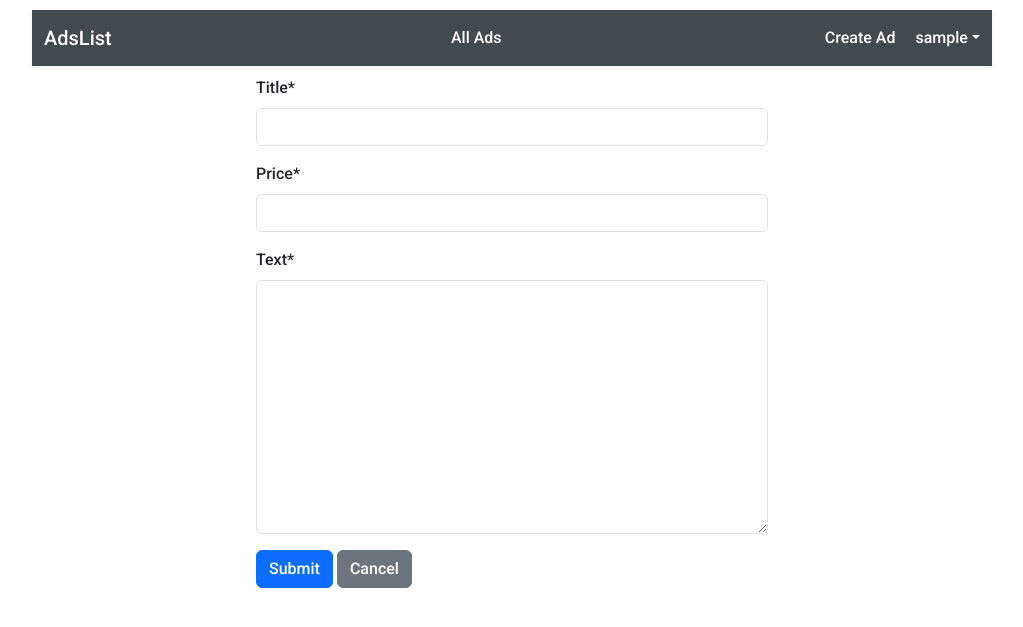
After one commit to acsolle66/dj4e-ads, a Django app: page /ad/create/ in a window 1280 px wide. The commit adds this page. Shown: the top 627 px of the page, without its empty margins (128-1151 px from the left). Run offline with Django 5.2, Linux system fonts and the light colour scheme; the visitor is signed in with stand-in values (Sample User, id 1); parts of the project's set-up code (start-up, migrations or seed data) failed here and were passed over; some libraries are stand-ins or nearby versions.

Commit message:
add crud

```diff
--- /dev/null
+++ b/mysite/ads/forms.py
@@ -0,0 +1,8 @@
+from django.forms import ModelForm
+from ads.models import Ad
+
+
+class AdForm(ModelForm):
+    class Meta:
+        model = Ad
+        fields = ["title", "price", "text"]
--- /dev/null
+++ b/mysite/ads/templates/ads/ad_create.html
@@ -0,0 +1,13 @@
+{% extends 'base.html' %}
+{% block content %}
+  {% include 'navbar.html' %}
+  {% load crispy_forms_tags %}
+  <div style="width: 40%; margin: auto;">
+    <form method="post">
+      {% csrf_token %}
+      {{ form|crispy }}
+      <input type="submit" class="btn btn-primary" value="Submit" />
+      <a href="/ads" class="btn btn-secondary">Cancel</a>
+    </form>
+  </div>
+{% endblock %}
--- a/mysite/ads/urls.py
+++ b/mysite/ads/urls.py
@@ -4,5 +4,9 @@ from . import views
 app_name = "ads"
 
 urlpatterns = [
-    path("", views.ads_list_view, name="ads_list"),
+    path("ads/", views.ads_list_view, name="ads_list"),
+    path("ad/create/", views.ads_create_view, name="ads_create"),
+    path("ad/<int:pk>/", views.ads_detail_view, name="ads_detail"),
+    path("ad/<int:pk>/update/", views.ad_update, name="ad_update"),
+    path("ad/<int:pk>/delete/", views.ad_delete, name="ad_delete"),
 ]
--- a/mysite/ads/views.py
+++ b/mysite/ads/views.py
@@ -1,7 +1,69 @@
-from django.http import HttpResponse
+from django.http import HttpResponse, HttpRequest, HttpResponseRedirect
 from django.template.response import TemplateResponse
+from django.contrib.auth.decorators import login_required
+from django.urls import reverse
+from ads.models import Ad
+from ads.forms import AdForm
+from django.shortcuts import get_object_or_404
 
 
 # Create your views here.
-def ads_list_view(request) -> HttpResponse:
-    return TemplateResponse(request, "ads/ads_list_view.html", {})
+def ads_list_view(request: HttpRequest) -> HttpResponse:
+    ads = Ad.objects.all()
+    return TemplateResponse(request, "ads/ads_list.html", {"ads": ads})
+
+
+@login_required()
+def ads_create_view(request: HttpRequest) -> HttpResponse:
+    if request.method == "POST":
+        form = AdForm(request.POST)
+        if form.is_valid():
+            form = form.save(commit=False)
+            form.owner = request.user
+            form.save()
+            return HttpResponseRedirect(reverse("ads:ads_list"))
+    else:
+        form = AdForm()
+    return TemplateResponse(request, "ads/ad_create.html", {"form": form})
+
+
+def ads_detail_view(request: HttpRequest, pk: int) -> HttpResponse:
+    object = get_object_or_404(Ad, pk=pk)
+
+    return TemplateResponse(request, "ads/ad_detail.html", {"ad": object})
+
+
+def ad_update(request: HttpRequest, pk: int):
+    # Check if user is logged in
+    if not request.user.is_authenticated:
+        return HttpResponseRedirect(reverse("home:login"))
+
+    # Check if user owns the model object
+    object = get_object_or_404(Ad, pk=pk)
+    if object.owner != request.user:
+        return HttpResponseRedirect(reverse("ads:ads_list"))
+    else:
+        if request.method == "POST":
+            form = AdForm(request.POST, instance=object)
+            if form.is_valid():
+                form.save()
+                return HttpResponseRedirect(reverse("ads:ads_list"))
+        else:
+            form = AdForm(instance=object)
+        return TemplateResponse(request, "ads/ad_create.html", {"form": form})
+
+
+def ad_delete(request: HttpRequest, pk: int) -> HttpResponse:
+    # Check if user is logged in
+    if not request.user.is_authenticated:
+        return HttpResponseRedirect(reverse("home:login"))
+
+    # Check if user owns the model object
+    object = get_object_or_404(Ad, pk=pk)
+    if object.owner != request.user:
+        return HttpResponseRedirect(reverse("ads:ads_list"))
+    else:
+        if request.method == "POST":
+            object.delete()
+            return HttpResponseRedirect(reverse("ads:ads_list"))
+        return TemplateResponse(request, "ads/ad_delete.html", {"ad": object})
--- a/mysite/home/templates/navbar.html
+++ b/mysite/home/templates/navbar.html
@@ -8,18 +8,19 @@
     </ul>
     {% if user.is_authenticated %}
       <div class="nav-item dropdown">
-        <a class="dropdown-toggle text-decoration-none" style="color: white;" role="button" data-bs-toggle="dropdown" aria-expanded="true" data-bs-reference="parent">{{ user }}</a>
+        <a class="me-3 text-decoration-none" href="{% url 'ads:ads_create' %}" style="color: white;" onMouseOver="this.style.color='silver'" onMouseOut="this.style.color='white'">Create Ad</a>
+        <a class="dropdown-toggle text-decoration-none" style="color: white;" role="button" data-bs-toggle="dropdown" aria-expanded="true" data-bs-reference="parent" onMouseOver="this.style.color='silver'" onMouseOut="this.style.color='white'">{{ user }}</a>
         <ul class="dropdown-menu dropdown-menu-end" style="border-radius: 0; border-color: black;">
           <li>
             <form action="{% url 'logout' %}" method="post">
               {% csrf_token %}
-              <button type="submit" style="background: none; border: none; outline: none; box-shadow: none;">Log Out</button>
+              <button type="submit" style="background: none; border: none; outline: none; box-shadow: none;" onMouseOver="this.style.color='black'" onMouseOut="this.style.color='#414a4c'">Log Out</button>
             </form>
           </li>
         </ul>
       </div>
     {% else %}
-      <a class="navbar-brand" style="color: white;" onMouseOver="this.style.color='silver'" onMouseOut="this.style.color='white'" href="{% url 'login' %}">Login</a>
+      <a class="navbar-brand" style="color: white;" onMouseOver="this.style.color='silver'" onMouseOut="this.style.color='white'" href="{% url 'home:login' %}">Login</a>
     {% endif %}
   </div>
 </nav>
--- a/mysite/home/templates/registration/login.html
+++ b/mysite/home/templates/registration/login.html
@@ -3,11 +3,11 @@
   {% include 'navbar.html' %}
   {% load crispy_forms_tags %}
   <div style="width: 40%; margin: auto;">
-    {% if form.errors %}
-      <p>our username and password didn't match. Please try again.</p>
+    {% if form_error_msg %}
+      <p style="color: red;">Your username and password didn't match. Please try again.</p>
     {% endif %}
 
-    <form method="post" action="{% url 'login' %}">
+    <form method="post" action="{% url 'home:login' %}">
       {% csrf_token %}
       {{ form|crispy }}
       <input type="submit" class="btn btn-primary" value="Login" />
--- a/mysite/home/urls.py
+++ b/mysite/home/urls.py
@@ -3,6 +3,8 @@ from . import views
 
 app_name = "home"
 
+
 urlpatterns = [
     path("", views.home_view, name="home"),
+    path("login/", views.login_view, name="login"),
 ]
--- a/mysite/mysite/settings.py
+++ b/mysite/mysite/settings.py
@@ -138,3 +138,4 @@ CRISPY_ALLOWED_TEMPLATE_PACKS = "bootstrap5"
 CRISPY_TEMPLATE_PACK = "bootstrap5"
 
 LOGOUT_REDIRECT_URL = "ads:ads_list"
+LOGIN_URL = "home:login"
--- a/mysite/mysite/urls.py
+++ b/mysite/mysite/urls.py
@@ -22,5 +22,5 @@ urlpatterns = [
     path("admin/", admin.site.urls),
     path("", include("home.urls")),
     path("accounts/", include("django.contrib.auth.urls")),
-    path("ads/", include("ads.urls")),
+    path("", include("ads.urls")),
 ]
```
Also changed, not shown: mysite/ads/templates/ads/ad_delete.html (added, +13 -0 lines), mysite/ads/templates/ads/ad_detail.html (added, +19 -0 lines), mysite/ads/templates/ads/ads_list.html (added, +27 -0 lines), mysite/ads/templates/ads/ads_list_view.html (deleted, +0 -12 lines), mysite/home/forms.py (added, +9 -0 lines), mysite/home/views.py (+29 -1 lines), requirements.txt (+5 -3 lines).
